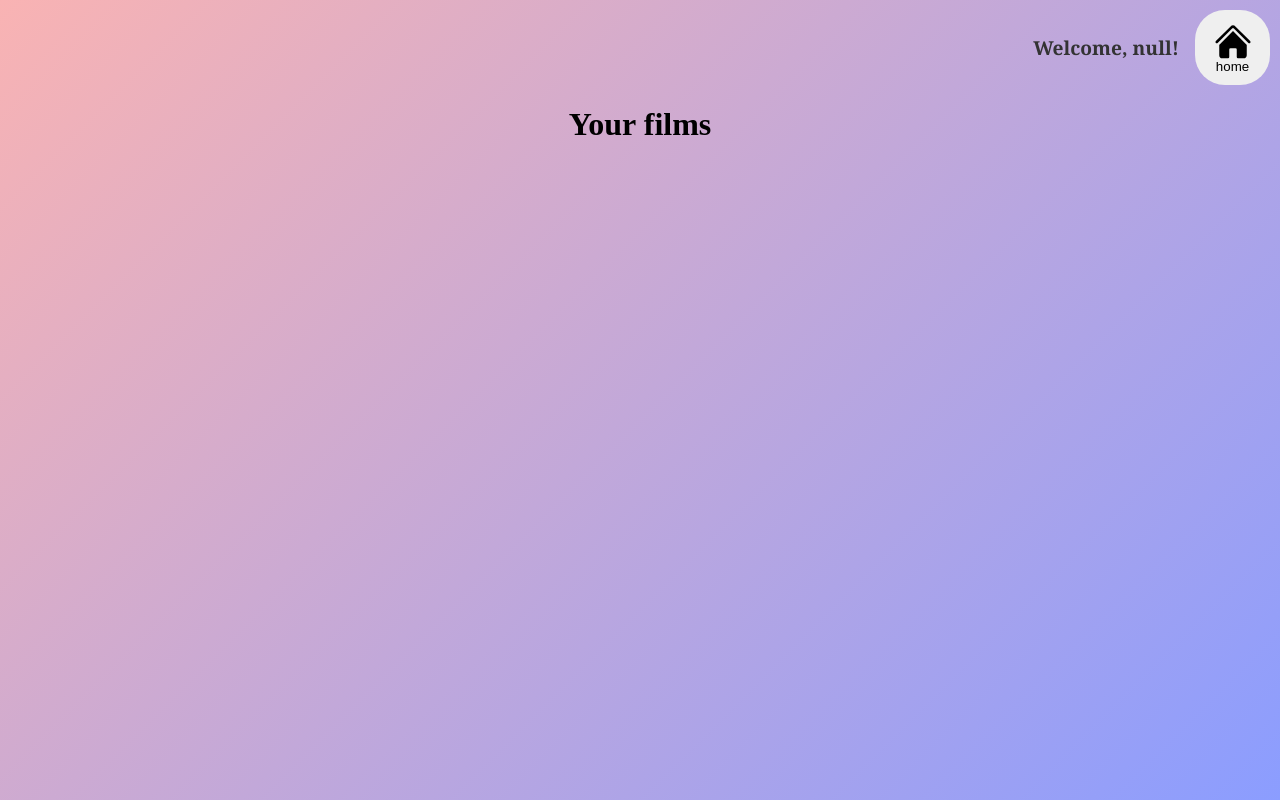
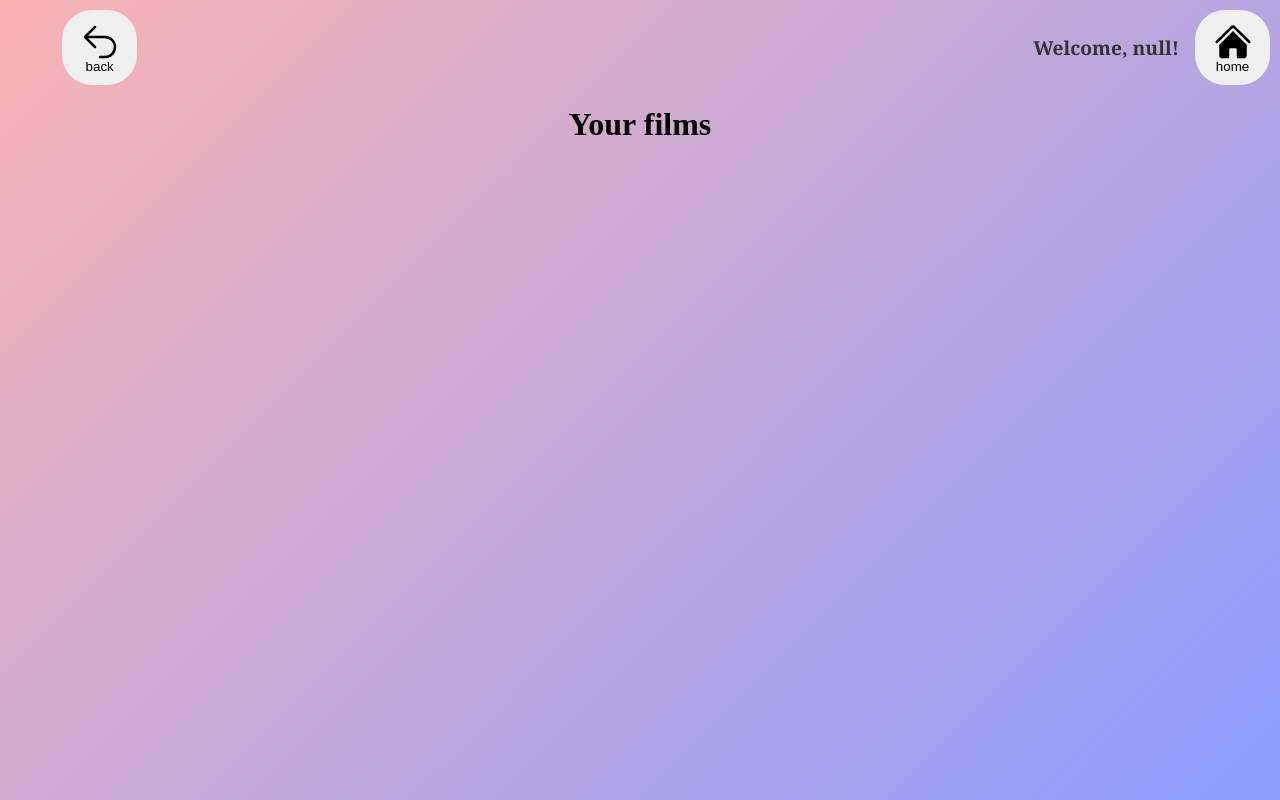
Before and after one commit to Jamezzzzzzz/ranker, a website: page public/all.html in a window 1280 px wide. Drawn offline with Linux system fonts and the light colour scheme; no server answers.

Commit message:
Update all.html

```diff
--- a/public/all.html
+++ b/public/all.html
@@ -10,6 +10,16 @@
     <body>
         <div class="container">
             <div class="home-header">
+                <div class="back-button">
+                    <a href="movies.html">
+                        <button>
+                            <svg xmlns="http://www.w3.org/2000/svg" viewBox="0 0 24 24" fill="currentColor" class="size-6">
+                                <path fill-rule="evenodd" d="M9.53 2.47a.75.75 0 0 1 0 1.06L4.81 8.25H15a6.75 6.75 0 0 1 0 13.5h-3a.75.75 0 0 1 0-1.5h3a5.25 5.25 0 1 0 0-10.5H4.81l4.72 4.72a.75.75 0 1 1-1.06 1.06l-6-6a.75.75 0 0 1 0-1.06l6-6a.75.75 0 0 1 1.06 0Z" clip-rule="evenodd" />
+                            </svg>
+                            back
+                        </button>
+                    </a>
+                </div>
                 <h2 id="welcome-message"></h2>
                 <div class="home-button">
                     <a href="index.html">
```
